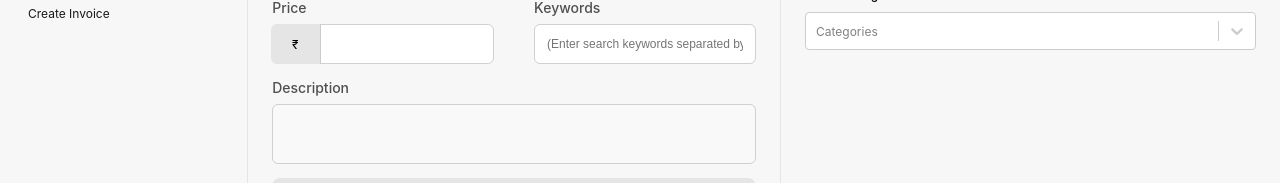
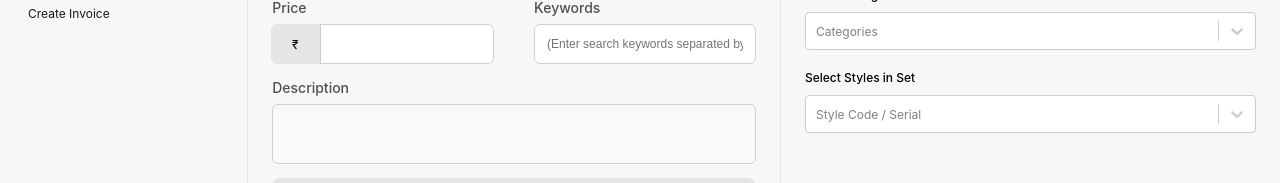
Before and after one commit to jayyp35/angel-bay-admin, a React (Create React App) app: page /#/home/add-styles in a window 1280 px wide. Shown: the part 220-403 px from the top of the page. Built offline with nearby package versions, Linux system fonts and the light colour scheme; no server answers; the database is empty; sample sign-in values are in the browser's storage; what @react-pdf/renderer would draw is missing.

Commit message:
Styles in set

```diff
--- a/src/modules/Home/components/AddStyles/AddStyles.tsx
+++ b/src/modules/Home/components/AddStyles/AddStyles.tsx
@@ -30,6 +30,7 @@ function AddStyles() {
         [CONSTANTS.IMAGES]: [],
         [CONSTANTS.MATERIALS]: [],
         [CONSTANTS.CATEGORIES]: [],
+        [CONSTANTS.STYLES_IN_SET]: [],
     });
 
     const resetAllData = () => {
@@ -53,6 +54,22 @@ function AddStyles() {
         setFormData((formData) => ({
             ...formData,
             [key]: value,
+        }));
+    };
+
+    const addStylesInSet = (payload) => {
+        const updatedPayload = payload?.map((style) => ({
+            name: style?.name || '',
+            price: style?.price,
+            styleCode: style?.styleCode || '',
+            serialNumber: style?.serialNumber,
+            imageUrl: style?.images?.[0]?.imageUrl || '',
+            label: style?.serialNumber || style?.styleCode,
+            value: style?.serialNumber,
+        }));
+        setFormData((formData) => ({
+            ...formData,
+            [CONSTANTS.STYLES_IN_SET]: updatedPayload,
         }));
     };
 
@@ -90,6 +107,10 @@ function AddStyles() {
         setFormData(updatedFormData);
         addData(updatedFormData);
     };
+
+    useEffect(() => {
+        console.log('form data changes', formData);
+    }, [formData]);
 
     const onReadyStocksAvailableClick = () => {
         setFormData((formData) => ({
@@ -237,6 +258,7 @@ function AddStyles() {
                     formData={formData}
                     onEdit={onEdit}
                     resetAllData={resetAllData}
+                    addStylesInSet={addStylesInSet}
                 />
             </div>
         </div>
--- a/src/modules/Home/components/AddStyles/RightSection/RightSection.tsx
+++ b/src/modules/Home/components/AddStyles/RightSection/RightSection.tsx
@@ -3,6 +3,7 @@ import { CONSTANTS, categories, materials } from '../../../../../store/constants
 import styles from './RightSection.module.scss';
 import Select from 'react-select';
 import done from '../../../../../assets/done-animated.gif';
+import StyleSearcher from '../../../../Invoicing/components/OrderDetails/StyleSearcher/StyleSearcher';
 
 function RightSection({
     addSuccess,
@@ -13,6 +14,7 @@ function RightSection({
     formData,
     onEdit,
     resetAllData,
+    addStylesInSet,
 }) {
     return (
         <div className={styles.RightSection}>
@@ -43,6 +45,14 @@ function RightSection({
                         onChange={onAddCatergory}
                         value={formData[CONSTANTS.CATEGORIES]}
                         closeMenuOnSelect={false}
+                    />
+                </div>
+                <div className={styles.Section}>
+                    Select Styles in Set
+                    <StyleSearcher
+                        selectedValues={formData[CONSTANTS.STYLES_IN_SET]}
+                        className={styles.Select}
+                        onChange={addStylesInSet}
                     />
                 </div>
             </div>
--- a/src/modules/Invoicing/components/OrderDetails/OrderDetails.tsx
+++ b/src/modules/Invoicing/components/OrderDetails/OrderDetails.tsx
@@ -13,6 +13,7 @@ import { PDFViewer } from '@react-pdf/renderer';
 import Button from '../../../../common/_custom/Button/Button';
 import InvoicePDF from '../../../InvoicePDF/InvoicePDF';
 import { toast } from 'react-toastify';
+import StyleSearcher from './StyleSearcher/StyleSearcher';
 
 function OrderDetails({
     selectedBuyer,
@@ -23,10 +24,7 @@ function OrderDetails({
     shippingDetails,
     setSelectedBuyer,
 }) {
-    const [searchTerm, setSearchTerm] = useState('');
-    const [styleOptions, setStyleOptions] = useState([]);
     const [showPDF, setShowPDF] = useState(false);
-    const debouncedSearchTerm = useDebounce(searchTerm, 200);
 
     const [orderDetails, setOrderDetails] = useState<any>({
         buyerId: '',
@@ -50,10 +48,6 @@ function OrderDetails({
             },
         ],
     });
-
-    useEffect(() => {
-        search(debouncedSearchTerm);
-    }, [debouncedSearchTerm]);
 
     const onStyleSelect = (payload, index) => {
         const styleToSelect = payload?.[payload?.length - 1];
@@ -151,26 +145,6 @@ function OrderDetails({
         }));
     };
 
-    const search = async (searchTerm = '') => {
-        getStyles(
-            {
-                limit: 10,
-                searchTerm: searchTerm,
-            },
-            {
-                onSuccess: (data) => {
-                    setStyleOptions(
-                        data?.map((item) => ({
-                            value: item.serialNumber,
-                            label: `${item.serialNumber} / ${item.styleCode || '-'}`,
-                            ...item,
-                        })),
-                    );
-                },
-            },
-        );
-    };
-
     const getTotalQuantity = (sizes) => {
         let total = 0;
         Object.keys(sizes ?? {}).forEach((size) => {
@@ -218,16 +192,13 @@ function OrderDetails({
                                 <div className={styles.SingleItem} key={`${index}-a`}>
                                     {index + 1}.&nbsp;
                                     <div style={{ marginRight: '20px' }}>
-                                        <CreatableSelect
-                                            options={styleOptions}
-                                            isMulti
-                                            name='Style Code'
-                                            placeholder='Style Code / Serial'
+                                        <StyleSearcher
+                                            selectedValues={[style.selectedStyle]}
                                             className={styles.Select}
                                             onChange={(payload) => onStyleSelect(payload, index)}
-                                            value={[style.selectedStyle]}
                                             closeMenuOnSelect={true}
                                         />
+
                                         <div className={styles.Inputs}>
                                             <Input
                                                 value={style[ORDER_CONSTANTS.COMMENTS]}
--- /dev/null
+++ b/src/modules/Invoicing/components/OrderDetails/StyleSearcher/StyleSearcher.tsx
@@ -0,0 +1,84 @@
+import React, { useEffect, useState } from 'react';
+import CreatableSelect from 'react-select/creatable';
+import Select from 'react-select';
+import { useDebounce } from '../../../../../utils/hooks';
+import { getStyles } from '../../../../../services/services';
+import { ActionMeta, MultiValue } from 'react-select';
+
+interface SearcherProps {
+    selectedValues: any;
+    onChange: (newValue: MultiValue<any>, actionMeta: ActionMeta<any>) => void;
+    className?: string;
+    closeMenuOnSelect?: boolean;
+    createAble?: boolean;
+}
+
+function StyleSearcher({
+    selectedValues,
+    onChange,
+    className,
+    closeMenuOnSelect = false,
+    createAble = false,
+}: SearcherProps) {
+    const [styleOptions, setStyleOptions] = useState([]);
+    const [searchTerm, setSearchTerm] = useState('');
+    const debouncedSearch = useDebounce(searchTerm, 200);
+
+    useEffect(() => {
+        search(debouncedSearch);
+    }, [debouncedSearch]);
+
+    const search = async (search = '') => {
+        getStyles(
+            {
+                limit: 10,
+                searchTerm: search,
+            },
+            {
+                onSuccess: (data) => {
+                    setStyleOptions(
+                        data?.map((item) => ({
+                            value: item.serialNumber,
+                            label: `${item.serialNumber} / ${item.styleCode || '-'}`,
+                            ...item,
+                        })),
+                    );
+                },
+            },
+        );
+    };
+
+    return (
+        <>
+            {createAble ? (
+                <CreatableSelect
+                    options={styleOptions}
+                    isMulti
+                    name='Style Code'
+                    placeholder='Style Code / Serial'
+                    className={className}
+                    inputValue={searchTerm}
+                    onInputChange={(val) => setSearchTerm(val)}
+                    value={selectedValues}
+                    onChange={onChange}
+                    closeMenuOnSelect={closeMenuOnSelect}
+                />
+            ) : (
+                <Select
+                    options={styleOptions}
+                    isMulti
+                    name='Style Code'
+                    placeholder='Style Code / Serial'
+                    className={className}
+                    inputValue={searchTerm}
+                    onInputChange={(val) => setSearchTerm(val)}
+                    value={selectedValues}
+                    onChange={onChange}
+                    closeMenuOnSelect={closeMenuOnSelect}
+                />
+            )}
+        </>
+    );
+}
+
+export default StyleSearcher;
--- a/src/store/constants/style-constants.ts
+++ b/src/store/constants/style-constants.ts
@@ -33,6 +33,7 @@ export const CONSTANTS = {
     IMAGES: 'images',
     CATEGORIES: 'categories',
     KEYWORDS: 'keywords',
+    STYLES_IN_SET: 'stylesInSet',
 };
 export const SIZE = {
     XS: 'xs',
--- a/src/utils/add-styles.ts
+++ b/src/utils/add-styles.ts
@@ -7,11 +7,13 @@ export const modifyStyleFormData = (formData, isAdd = false, user) => {
     let styleCodeSearches = getAllSubstrings(formData[CONSTANTS.STYLE_CODE]);
     let styleNumberSearches = getAllSubstrings(formData[CONSTANTS.SERIAL]);
     let keywords = formData[CONSTANTS.KEYWORDS]?.split(' ')?.map((style) => style?.toLowerCase?.());
+    let stylesInSet = getStylesInSetPayload(formData[CONSTANTS.STYLES_IN_SET]);
     return {
         ...formData,
         [CONSTANTS.MATERIALS]: formData[CONSTANTS.MATERIALS].map((material) => material.value),
         [CONSTANTS.CATEGORIES]: formData[CONSTANTS.CATEGORIES].map((category) => category.value),
         [CONSTANTS.KEYWORDS]: [...keywords],
+        [CONSTANTS.STYLES_IN_SET]: stylesInSet,
         z_searchTerms: [...styleNumberSearches, ...styleCodeSearches, ...keywords],
         ...(isAdd
             ? {
@@ -23,6 +25,15 @@ export const modifyStyleFormData = (formData, isAdd = false, user) => {
                   updatedBy: user?.email,
               }),
     };
+};
+const getStylesInSetPayload = (stylesInSet = []) => {
+    return stylesInSet?.map((style: any) => ({
+        name: style?.name || '',
+        price: style?.price,
+        styleCode: style?.styleCode || '',
+        serialNumber: style?.serialNumber,
+        imageUrl: style?.imageUrl || '',
+    }));
 };
 
 export const getStyleFormData = (styleData) => {
```
